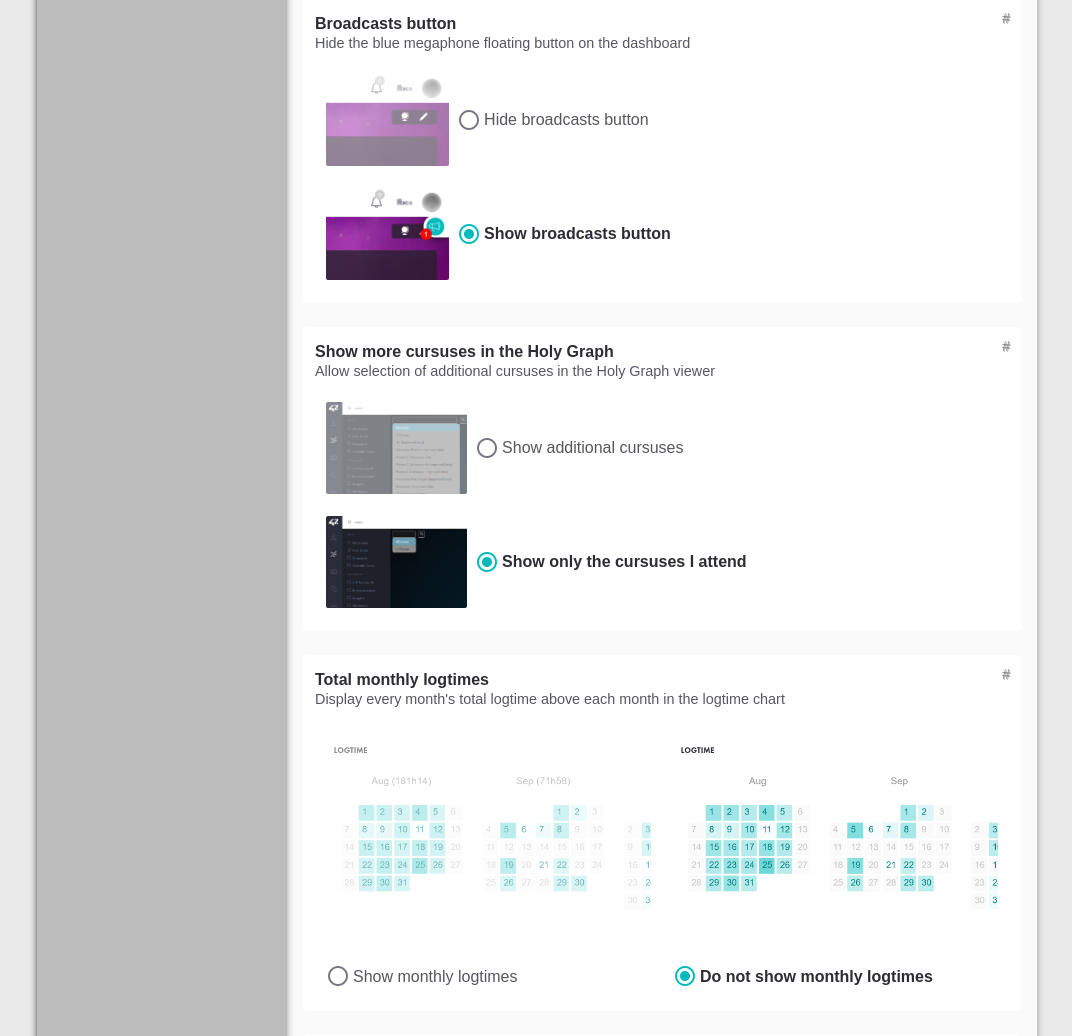
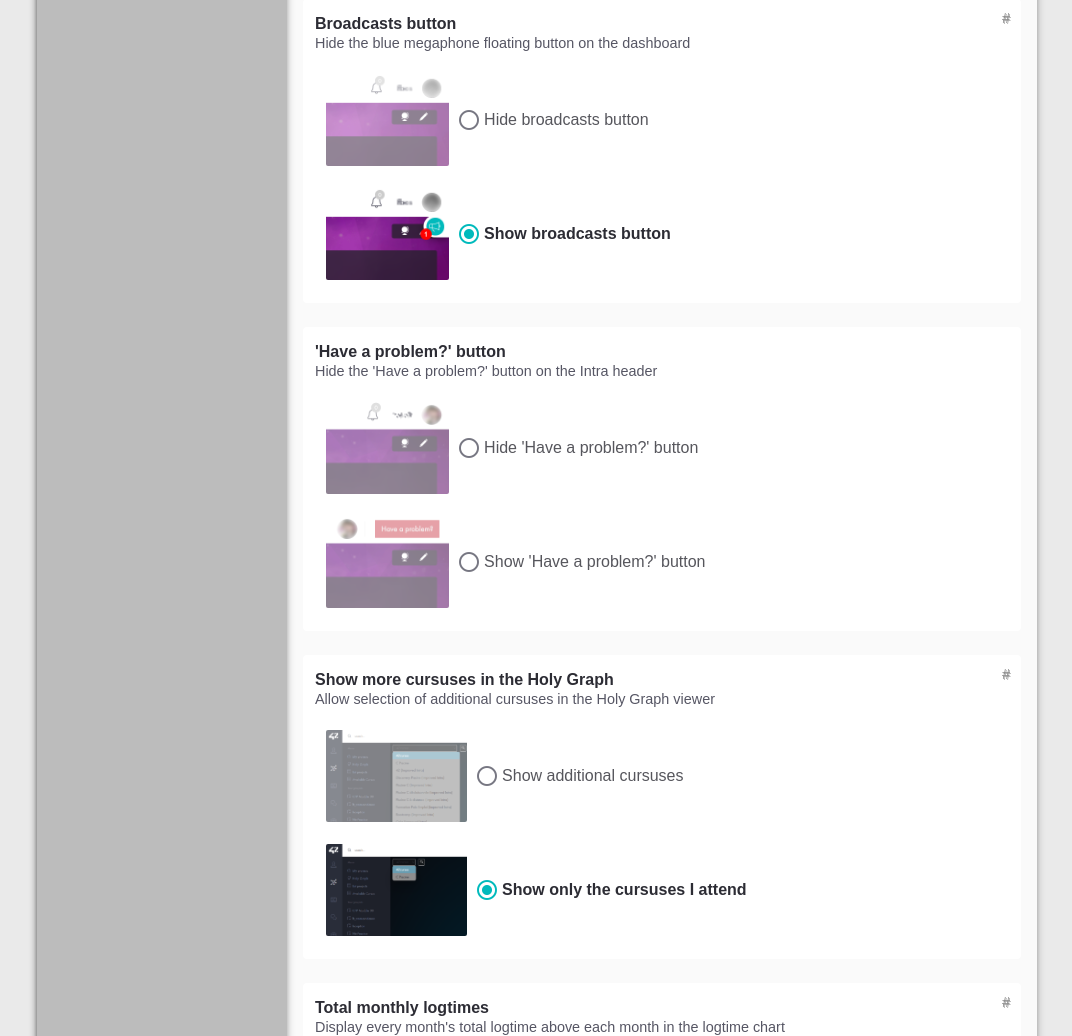
Before and after one commit to FreekBes/improved_intra_server, a Flask app: template src/templates/v2/options/improvements.j2 in a window 1280 px wide. Shown: the part 1483-2519 px from the top of the page, without its empty margins (103-1175 px from the left). Run offline with Flask 3, Linux system fonts and the light colour scheme; the template is opened without the code that fills it, so the values that code supplies are empty; parts of the project's set-up code (start-up, migrations or seed data) failed here and were passed over; some libraries are stand-ins or nearby versions.

Commit message:
add option to hide help/haveaproblem button

```diff
--- a/src/models/models.py
+++ b/src/models/models.py
@@ -225,6 +225,7 @@
 	colors = Column(Integer, ForeignKey('color_schemes.id'), default=1)
 	show_custom_profiles = Column(Boolean, default=True)
 	hide_broadcasts = Column(Boolean, default=False)
+	hide_help = Column(Boolean, default=False)
 	logsum_month = Column(Boolean, default=True)
 	logsum_week = Column(Boolean, default=True)
 	outstandings = Column(Boolean, default=True)
@@ -240,9 +241,9 @@
 		self.user_id = user_id
 
 	def __repr__(self):
-		return "<Settings user_id={}, updated_at='{}', updated_ver='{}', theme={}, colors={}, show_custom_profiles={}, hide_broadcasts={}, logsum_month={}, \
+		return "<Settings user_id={}, updated_at='{}', updated_ver='{}', theme={}, colors={}, show_custom_profiles={}, hide_broadcasts={}, hide_help={}, logsum_month={}, \
 logsum_week={}, outstandings={}, hide_goals={}, holygraph_more_cursuses={}, old_blackhole={}, codam_monit={}, codam_auto_equip_coa_title={}, sort_projects_date={}>"\
-			.format(self.user_id, self.updated_at, self.updated_ver, self.theme, self.colors, str(self.show_custom_profiles), str(self.hide_broadcasts),
+			.format(self.user_id, self.updated_at, self.updated_ver, self.theme, self.colors, str(self.show_custom_profiles), str(self.hide_broadcasts), str(self.hide_help),
 				str(self.logsum_month), str(self.logsum_week), str(self.outstandings), str(self.hide_goals), str(self.holygraph_more_cursuses),
 				str(self.old_blackhole), str(self.codam_monit), str(self.codam_auto_equip_coa_title), str(self.sort_projects_date))
 
--- a/src/templates/v2/options/improvements.j2
+++ b/src/templates/v2/options/improvements.j2
@@ -120,6 +120,25 @@
 	</div>
 </div>
 
+<div class="option-container choice" id="hide_help">
+	<h4>&apos;Have a problem?&apos; button</h4>
+	<p>Hide the &apos;Have a problem?&apos; button on the Intra header</p>
+	<div class="option-selector vertical img-compare vert-center">
+		<div class="option" data-value="true">
+			<figure>
+				<img src="{{ url_for('static', filename='imgs/options/hide_help/enabled.png') }}" alt="Preview" />
+				<figcaption class="option-caption"><span>Hide &apos;Have a problem?&apos; button</span></figcaption>
+			</figure>
+		</div>
+		<div class="option" data-value="false">
+			<figure>
+				<img src="{{ url_for('static', filename='imgs/options/hide_help/disabled.png') }}" alt="Preview" />
+				<figcaption class="option-caption"><span>Show &apos;Have a problem?&apos; button</span></figcaption>
+			</figure>
+		</div>
+	</div>
+</div>
+
 <div class="option-container choice" id="holygraph_more_cursuses">
 	<h4>Show more cursuses in the Holy Graph</h4>
 	<p>Allow selection of additional cursuses in the Holy Graph viewer</p>
--- a/src/v2/routes/options/forms/forms.py
+++ b/src/v2/routes/options/forms/forms.py
@@ -46,6 +46,7 @@
 	outstandings = SelectField('Show outstanding flags', name='outstandings', choices=[('true', 'Enabled'), ('false', 'Disabled')])
 	sort_projects_date = SelectField('Sort completed projects by date', name='sort_projects_date', choices=[('true', 'Enabled'), ('false', 'Disabled')])
 	hide_broadcasts = SelectField('Hide broadcasts button', name='hide_broadcasts', choices=[('true', 'Enabled'), ('false', 'Disabled')])
+	hide_help = SelectField('Hide &apos;Have a problem?&apos; button', name='hide_help', choices=[('true', 'Enabled'), ('false', 'Disabled')])
 	holygraph_more_cursuses = SelectField('Show more cursuses in the Holy Graph', name='holygraph_more_cursuses', choices=[('true', 'Enabled'), ('false', 'Disabled')])
 	logsum_month = SelectField('Show monthly logtimes', name='logsum_month', choices=[('true', 'Enabled'), ('false', 'Disabled')])
 	logsum_week = SelectField('Show weekly logtimes', name='logsum_week', choices=[('true', 'Enabled'), ('false', 'Disabled')])
--- a/src/v2/routes/options/forms/handlers.py
+++ b/src/v2/routes/options/forms/handlers.py
@@ -17,6 +17,7 @@
 		'colors': 'id',
 		'show_custom_profiles': 'boolean',
 		'hide_broadcasts': 'boolean',
+		'hide_help': 'boolean',
 		'logsum_month': 'boolean',
 		'logsum_week': 'boolean',
 		'outstandings': 'boolean',
```
Also changed, not shown: static/imgs/options/hide_help/disabled.png (added), static/imgs/options/hide_help/enabled.png (added).
